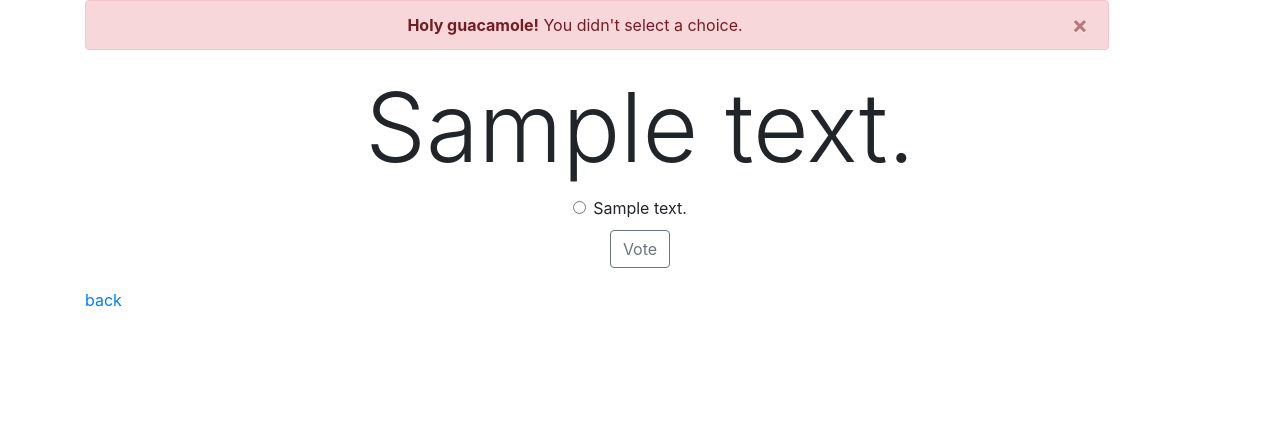
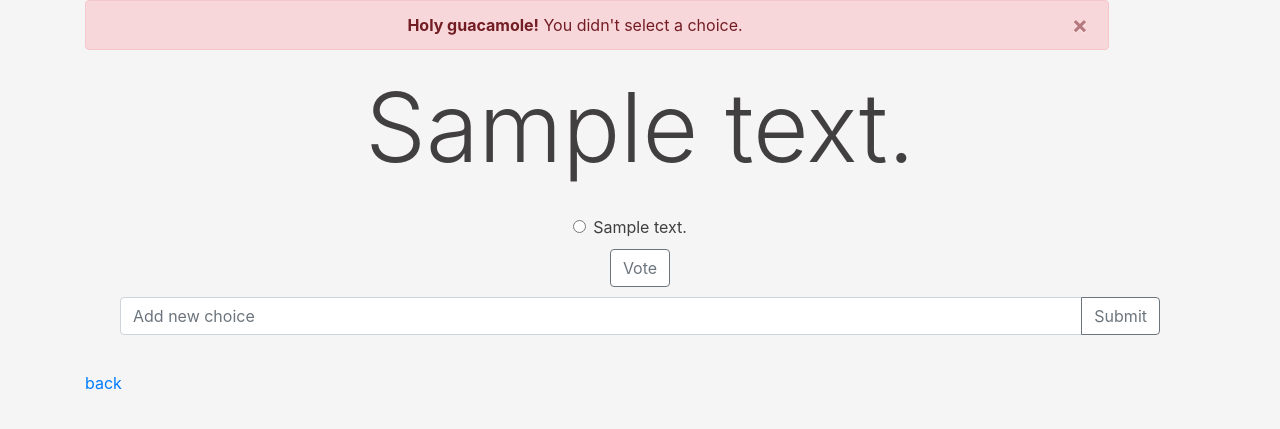
Before and after one commit to diegodimer/firstDjangoApp, a Django app: page /polls/1/vote/ in a window 1280 px wide. Shown: the top 429 px of the page. Run offline with Django 3.2, Linux system fonts and the light colour scheme; tables that the repository leaves empty hold one stand-in row (values such as "Sample post"); some libraries are stand-ins or nearby versions.

Commit message:
new url 'choice/new', new stylesheet

```diff
--- a/myfirstsite/settings.py
+++ b/myfirstsite/settings.py
@@ -25,7 +25,7 @@ BASE_DIR = os.path.dirname(os.path.dirname(os.path.abspath(__file__)))
 SECRET_KEY = os.getenv("SECRET_KEY")
 
 # SECURITY WARNING: don't run with debug turned on in production!
-DEBUG = False
+DEBUG = True
 
 ALLOWED_HOSTS = ['*']
 
--- a/polls/models.py
+++ b/polls/models.py
@@ -11,6 +11,9 @@ class Question(models.Model):
     def was_published_recently(self):
         now = timezone.now()
         return now - datetime.timedelta(days=1) <= self.pub_date <= now
+    was_published_recently.admin_order_fiel = 'pub_date'
+    was_published_recently.boolean = True
+    was_published_recently.short_description = 'Was this question published recently?'
 
 class Choice(models.Model):
     question = models.ForeignKey(Question, on_delete=models.CASCADE)
--- /dev/null
+++ b/polls/static/polls/style.css
@@ -0,0 +1,74 @@
+/*all the styles are in the same sheet, why? Because its a very simple app, so i dont see why i'd need one style sheet for each view*/
+/* styles for questions.html */
+
+.alert{
+    position: fixed;
+    z-index: 1;
+    width: 80%;
+    text-align: center;
+}
+
+.form-check h1{
+    width: 100%;
+    padding-top: 50px;
+    padding-bottom: 20px;
+    text-transform: initial;
+}
+.form-check .my-input-group{
+    margin-top: 10px;
+}
+.card-body{
+   text-align: center ;
+}
+
+
+/* styles for results.html */
+.display-4, ul .container{
+    padding:40px 0px;
+
+}
+ul li span {
+    color:rgba(143, 142, 142, 0.836);
+}
+li {
+    list-style: none;
+}
+
+.smaller-button{
+    padding: 0px 30%;
+}
+
+.polls-results{
+    margin-top: 30px;
+    background-color:rgba(255, 255, 255, 0.466);
+}
+/* styles for index.html */
+.jumbotron{
+    margin-top: 20px;
+    background-color:rgba(167, 169, 173, 0.288);
+}
+
+li a{
+    color:rgb(65, 63, 63);
+}
+
+body{
+    background-color: rgba(209, 211, 212, 0.212);
+    color: rgb(65, 63, 63);
+}
+
+a:hover{
+    color: rgb(65, 63, 63);
+    text-decoration: none;
+}
+
+.list-group-item:hover{
+    background-color: rgba(167, 169, 173, 0.288);
+    border: none;
+    color: rgb(65, 63, 63);
+}
+
+.btn-outline-secondary{
+    background-color: white;
+
+}
--- a/polls/templates/polls/index.html
+++ b/polls/templates/polls/index.html
@@ -8,11 +8,13 @@
     <title>Polls App</title>
     <script src="https://ajax.aspnetcdn.com/ajax/jQuery/jquery-3.4.1.min.js">
     </script>
+       {% load static %}
+       <link rel="stylesheet" type="text/css" href="{% static 'polls/style.css' %}">
 
 </head>
 <body>
     <div class="container">
-        <div class="jumbotron" style='margin-top: 20px'>
+        <div class="jumbotron">
             <h1 class="display-4">My Little Polls App</h1>
             <p class="lead">This is a simple polls app made by me using django (and bootstrap, of course)</p>
         </div>
@@ -20,7 +22,7 @@
         {% if latest_question_list %}
         <ul class='list-group'>
         {% for question in latest_question_list %}
-            <li class="list-group-item"><a href="{% url 'polls:detail' question.id %}" style='color:inherit;'>{{ question.question_text }}</a></li>
+            <li class="list-group-item"><a href="{% url 'polls:detail' question.id %}">{{ question.question_text }}</a></li>
         {% endfor %}
         </ul>
         {% else %}
--- a/polls/templates/polls/questions.html
+++ b/polls/templates/polls/questions.html
@@ -10,14 +10,17 @@
         invalid question
         {%endif%}
     </title>
+
     <link rel="stylesheet" href="https://stackpath.bootstrapcdn.com/bootstrap/4.3.1/css/bootstrap.min.css" integrity="sha384-ggOyR0iXCbMQv3Xipma34MD+dH/1fQ784/j6cY/iJTQUOhcWr7x9JvoRxT2MZw1T" crossorigin="anonymous">
     <script src="https://ajax.aspnetcdn.com/ajax/jQuery/jquery-3.4.1.min.js">
     </script>
+    {% load static %}
+    <link rel="stylesheet" type="text/css" href="{% static 'polls/style.css' %}">
 </head>
 <body>
     <div class="container" >
         {% if error_message %}
-        <div class="alert alert-danger alert-dismissible fade show" role="alert"  style="position: fixed; z-index: 1; width: 80%; text-align: center">
+        <div class="alert alert-danger alert-dismissible fade show" role="alert">
                 <strong>Holy guacamole!</strong> {{error_message}}
                 <button type="button" class="close" data-dismiss="alert" aria-label="Close">
                   <span aria-hidden="true">&times;</span>
@@ -29,20 +32,31 @@
 
 
 
-            <div class=" card-body form-check" style="text-align: center">
-                    <h1 style='width: 100%; padding-top: 50px;padding-bottom: 3px' class='display-1'>{{ question.question_text }}</h1>
+            <div class="card-body form-check">
+                    <h1 class='display-1'>{{ question.question_text }}</h1>
+
                     <form action="{% url 'polls:vote' question.id %}" method="post">
                     {% csrf_token %}
                     {% for choice in question.choice_set.all %}
-                    <div style='margin-top: 5px'>
+                    <div class='my-input-group'>
                         <input class="form-check-input" type="radio" name="choice" id="choice{{ forloop.counter }}" value="{{ choice.id }}">
                         <label for="choice{{ forloop.counter }}" class="form-check-label">{{ choice.choice_text }}</label><br>
                     </div>
                         {% endfor %}
-                    <input type="submit" class='btn btn-outline-secondary btn-md' value="Vote" style="margin-top: 10px">
+                    <input type="submit" class='btn btn-outline-secondary btn-md my-input-group' value="Vote" >
                     </form>
 
-        </div>
+                    <form action="{% url 'polls:new_choice' question.id %}" method="post">
+                    {% csrf_token %}
+                        <div class='input-group mb-3 container my-input-group'>
+                            <input type="text" class="form-control" id="newChoice" name="newChoice" placeholder="Add new choice" aria-label="Add new choice" aria-describedby="button-addon2">
+                            <div class="input-group-append">
+                                <input type="submit" class="btn btn-outline-secondary" value="Submit" id="button-addon2">
+                            </div>
+                        </div>
+                    </form>
+
+            </div>
         <a href="http://127.0.0.1:8000/polls">back</a>
     </div>
 
--- a/polls/urls.py
+++ b/polls/urls.py
@@ -8,4 +8,5 @@ urlpatterns=[
         path('<int:pk>/', views.DetailView.as_view(), name='detail'),
         path('<int:pk>/results/', views.ResultsView.as_view(), name='results'),
         path('<int:question_id>/vote/', views.vote, name='vote'),
+        path('<int:question_id>/choice/new', views.new_choice, name='new_choice')
         ]
--- a/polls/views.py
+++ b/polls/views.py
@@ -70,3 +70,23 @@ def vote(request, question_id):
     #using filter
     selected_choice.update(votes=F('votes')+1)
     return HttpResponseRedirect(reverse('polls:results', args=(question.id,)))
+
+def new_choice(request, question_id):
+
+    try:
+        question = get_object_or_404(Question, pk=question_id)
+        new_choice_text = request.POST['newChoice']
+        if request.POST['newChoice'] != "":
+            Choice.objects.create(choice_text=new_choice_text, question = question, votes=0)
+            return render(request, 'polls/questions.html',{
+                    'question': question
+                    })
+        else: return render(request, 'polls/questions.html', {
+                    'question': question,
+                    'error_message': "You didn't write a new choice!",
+                    })
+    except:
+        return render(request, 'polls/questions.html', {
+                    'question': question,
+                    'error_message': "Something went wrong, try again!",
+                    })
```
Also changed, not shown: polls/admin.py (+16 -3 lines), polls/templates/polls/results.html (+9 -7 lines).
